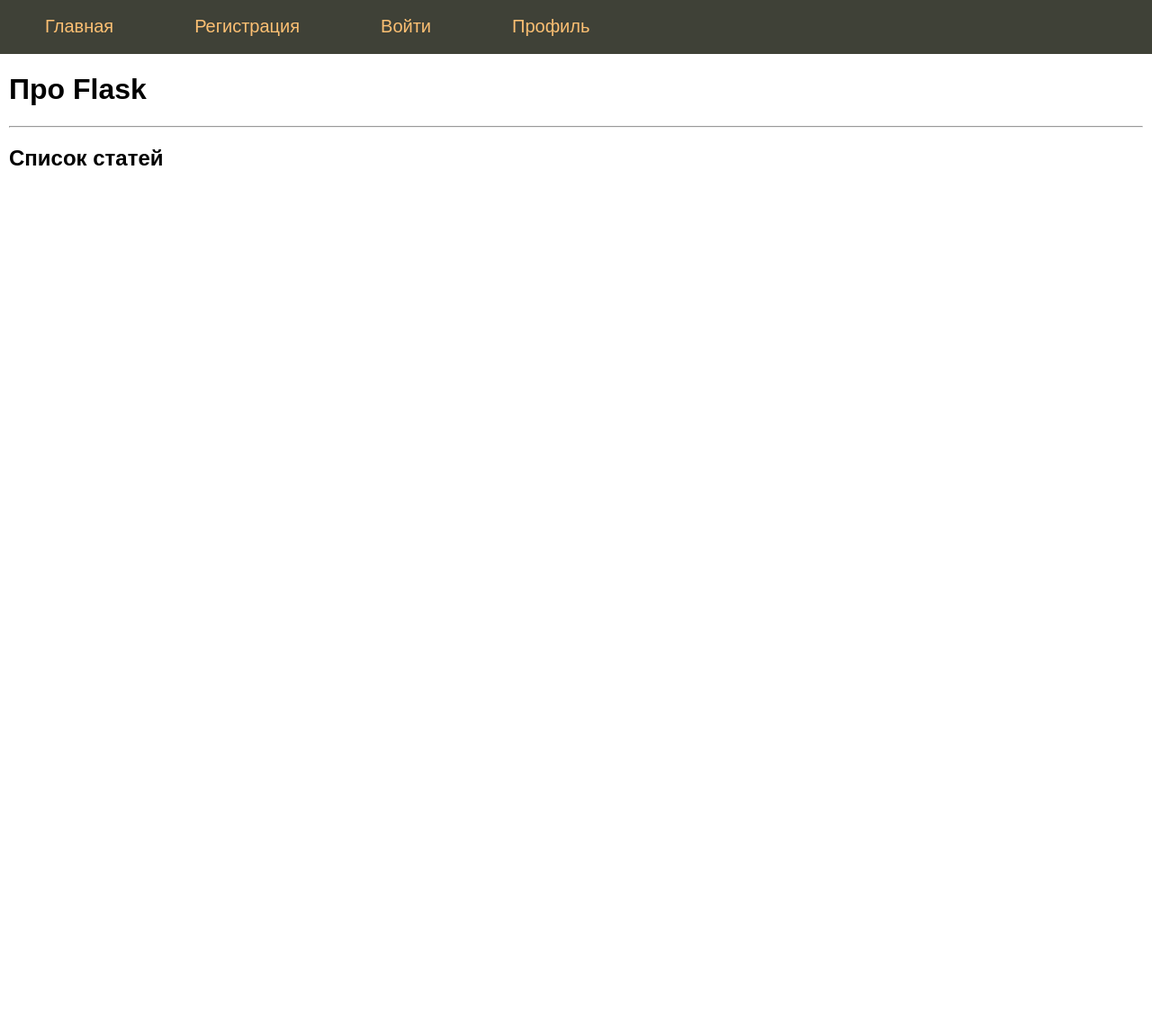
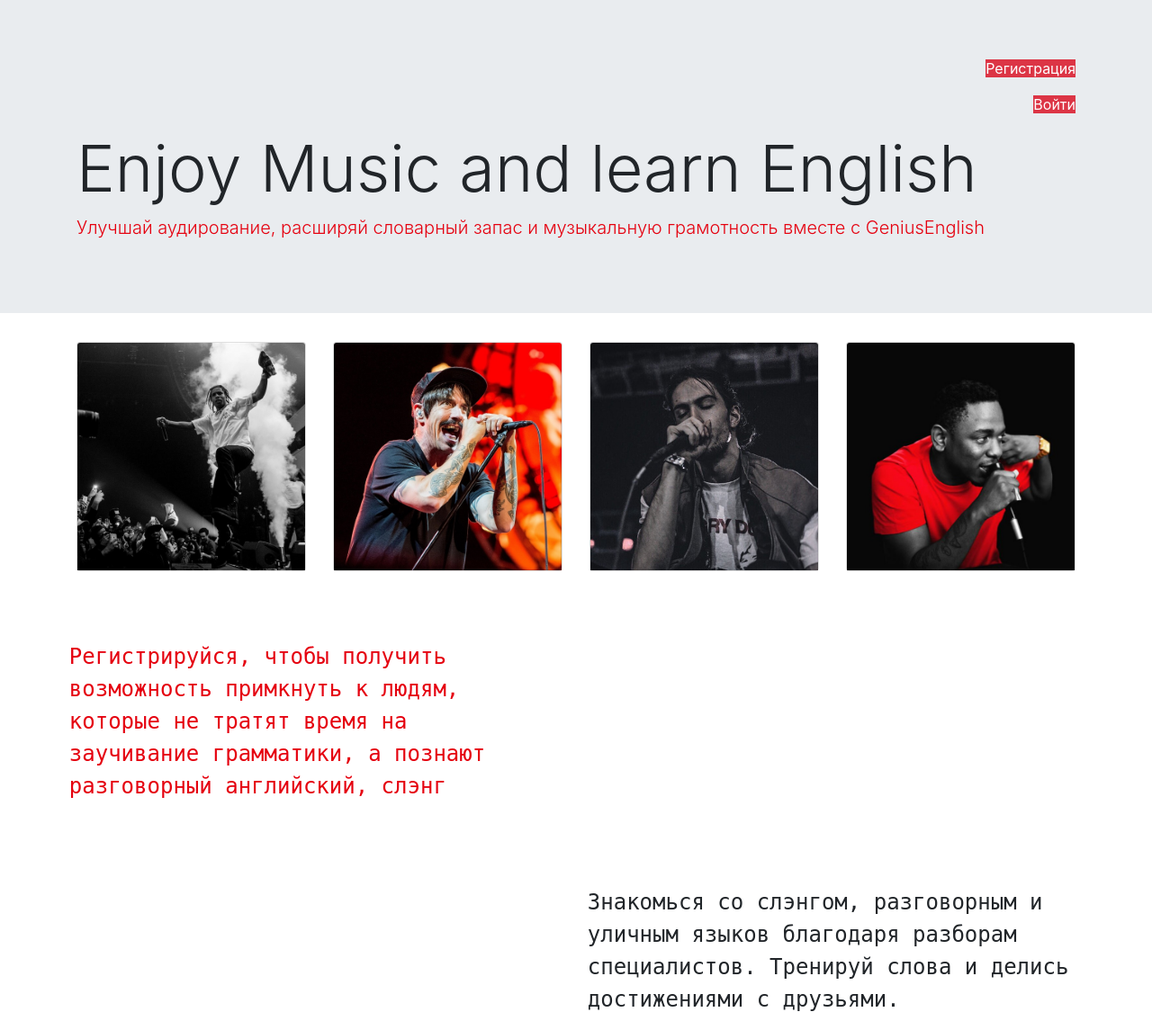
Before and after one commit to real-og/course, a Flask app: page / in a window 1280 px wide. Shown: the whole page at 90% size. Before the commit the page ends 184 px from the top, so only its background shows below. Run offline with Flask 2, Linux system fonts and the light colour scheme; some libraries are stand-ins or nearby versions.

Commit message:
add welcome page bootstrap

```diff
--- a/site.py
+++ b/site.py
@@ -5,18 +5,15 @@
 import db
 from user import User
 
-# DATABASE = '/tmp/flsite.db'
+#app config
 DEBUG = True
 SECRET_KEY = os.environ.get('secret_key')
-
 app = Flask(__name__)
 app.config.from_object(__name__)
-#app.config.update(dict(DATABASE=os.path.join(app.root_path,'flsite.db')))
+login_manager = LoginManager(app)
 
-login_manager = LoginManager(app)
-# to where client is directed when trying to get something unauth
+# what to say and to where redirect when unauth person trying to visit somethig special
 login_manager.login_view = 'login'
-# what we say to client when unauth
 login_manager.login_message = "Авторизуйтесь для доступа к закрытым страницам"
 login_manager.login_message_category = "success"
 
@@ -25,10 +22,11 @@
     return User().init_by_email(email)
 
 
-
 @app.route("/")
 def index():
-    return render_template('index.html')
+    if current_user.is_authenticated:
+        return redirect(url_for('profile'))
+    return render_template('welcome.html')
 
 
 @app.route("/login", methods=['POST', 'GET'])
@@ -47,6 +45,14 @@
         else:
             flash('Неверный логин, пароль', 'error')
     return render_template('login.html')
+
+
+@app.route('/logout')
+@login_required
+def logout():
+    logout_user()
+    flash("Ты вышел, бра", 'success')
+    return redirect(url_for('login'))
 
 
 @app.route("/register", methods=["POST", "GET"])
@@ -68,13 +74,6 @@
 def profile():
     return render_template("profile.html", info=str(current_user.get_name()))
 
-@app.route('/logout')
-@login_required
-def logout():
-    logout_user()
-    flash("Ты вышел, бра", 'success')
-    return redirect(url_for('login'))
-
 
 if __name__ == "__main__":
     app.run(debug=True)
--- a/templates/base.html
+++ b/templates/base.html
@@ -2,33 +2,17 @@
 <html>
 	<head>
 		<link type="text/css" href="{{ url_for('static', filename='css/styles.css')}}" rel="stylesheet" />
-{% block title -%}
-{% if title %}
-	<title>Про Flask - {{title}}</title>
-{% else %}
-	<title>Про Flask</title>
-{% endif %}
-{% endblock %}
 	</head>
 	<body>
 		{% block content -%}
 			{%- block mainmenu -%}
 		<ul class="mainmenu">
-
 			<li><a href="/">Главная</a></li>
 			<li><a href="/register">Регистрация</a></li>
 			<li><a href="/login">Войти</a></li>
 			<li><a href="/profile">Профиль</a></li>
-
 		</ul>
 			{% endblock mainmenu -%}
-<div class="clear"></div>
-<div class="content">
-	{% if title -%}
-<h1>{{title}}</h1>
-	{% else -%}
-<h1>Про Flask</h1>
-	{% endif -%}
 		{% endblock -%}
 		</div>
 	</body>
--- a/templates/index.html
+++ b/templates/index.html
@@ -2,14 +2,7 @@
 
 {% block content %}
 {{ super() }}
-<hr>
-<h2>Список статей</h2>
-<ul class="list-posts">
-{% for p in posts %}
-<li>
-<p class="title"><a href="{{ url_for('showPost', alias=p.url)}}">{{p.title}}</a></p>
-<p class="annonce">{{ p.text[:50] | striptags  }}</p>
-</li>
-{% endfor %}
-</ul>
+<div>
+    Here some beautiful start page
+</div>
 {% endblock %}
--- /dev/null
+++ b/templates/welcome.html
@@ -0,0 +1,56 @@
+<!DOCTYPE html>
+<html lang="ru">
+<head>
+    <meta charset="utf-8">
+    <meta name="viewport" content="width=device-width, initial-scale=1, shrink-to-fit=no">
+    <link rel="stylesheet" href="https://stackpath.bootstrapcdn.com/bootstrap/4.5.0/css/bootstrap.min.css" integrity="sha384-9aIt2nRpC12Uk9gS9baDl411NQApFmC26EwAOH8WgZl5MYYxFfc+NcPb1dKGj7Sk" crossorigin="anonymous">
+</head>
+
+<body>
+    <div class="jumbotron jumbotron-fluid">
+        <div class="container">
+            <p style="text-align:right" >
+                <a class="btn-danger" href="/register" role="button">Регистрация</a>
+            </p>
+            <p style="text-align:right" >
+                <a class="btn-danger" href="/login" role="button">Войти</a>
+            </p>
+            <h1 class="display-3">Enjoy Music and learn English</h1>
+            <p class="lead" style="color: #E5000F">
+                Улучшай аудирование, расширяй словарный запас и музыкальную грамотность вместе с GeniusEnglish
+            </p>
+        </div>
+    </div>
+    <div class="container">
+        <div class="row">
+          <div class="col-sm-6 col-lg-3">
+            <div class="card">
+                <img class="card-img-top" alt="Card header image" src="static/images/asap.jpg">
+            </div>
+          </div>
+          <div class="col-sm-6 col-lg-3">
+            <div class="card">
+                <img class="card-img-top" alt="Card header image" src="static/images/pepper.jpg">
+            </div>
+          </div>
+          <div class="col-sm-6 col-lg-3">
+            <div class="card">
+                <img class="card-img-top" alt="Card header image" src="static/images/bones.jpg">
+            </div>
+          </div>
+          <div class="col-sm-6 col-lg-3">
+            <div class="card">
+                <img class="card-img-top" alt="Card header image" src="static/images/kendrick.jpg">
+            </div>
+          </div>
+        </div>
+      </div>
+      <div style="width: 51%; padding: 6%; font-family: Andale Mono, monospace; color: #E5000F; font-size: 150%;">
+        <p class="text-left">Регистрируйся, чтобы получить возможность примкнуть к людям, которые не тратят время на заучивание грамматики, а познают разговорный английский, слэнг</p>
+      </div>
+      <div style="padding-left: 51%; padding-right: 6%; font-family: Andale Mono, monospace; font-size: 150%;">
+        <p class="text-left">Знакомься со слэнгом, разговорным и уличным языков благодаря разборам специалистов. Тренируй слова и делись достижениями с друзьями.</p>
+      </div>
+ </body>
+
+</html>
```
Also changed, not shown: static/images/asap.jpg (added), static/images/ava.png (deleted), static/images/bones.jpg (added), static/images/kendrick.jpg (added), static/images/pepper.jpg (added), 1 other file. Lines whose indentation alone changed are shown as unchanged.
